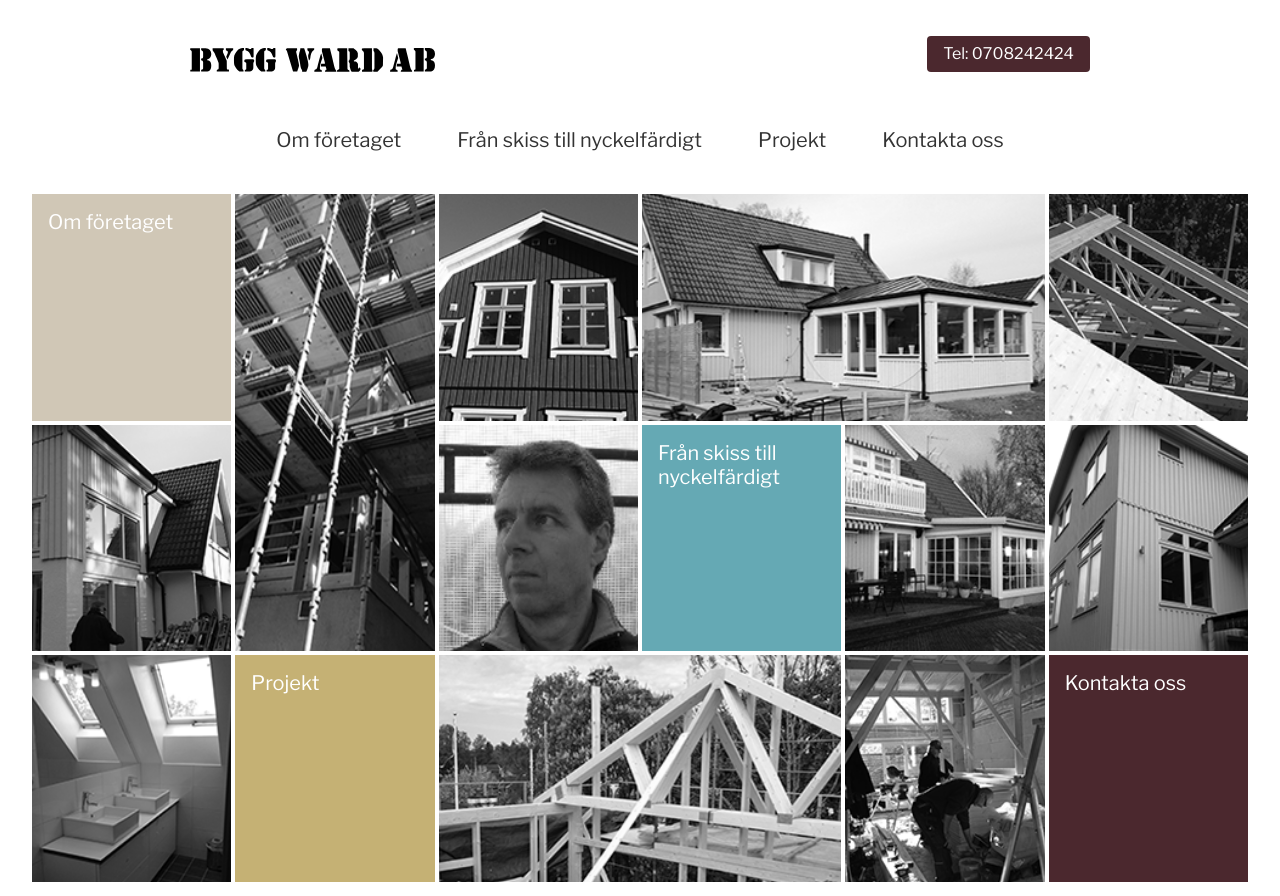
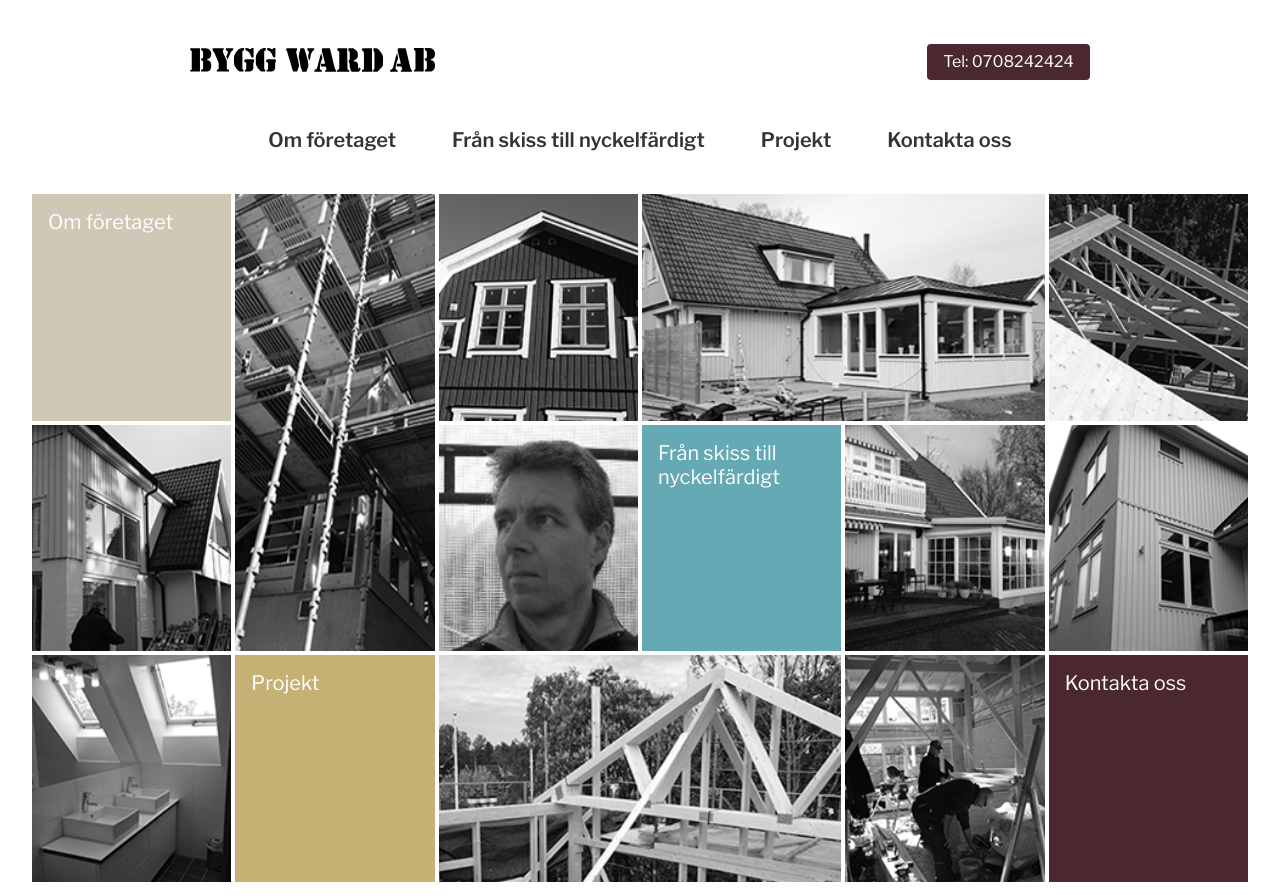
Before and after one commit to Byggward/byggward.github.io, an Eleventy site: page src/index.md in a window 1280 px wide. Shown: the top 896 px of the page. Built offline with nearby package versions, Linux system fonts and the light colour scheme; Eleventy itself is replaced by a stand-in of ours; files that its build step writes are made by us from their sources.

Commit message:
minor css changes

```diff
--- a/public/css/_navigation.scss
+++ b/public/css/_navigation.scss
@@ -92,7 +92,7 @@ nav {
         padding: 6px 16px;
         margin: 0;
         border-radius: 4px;
-        margin: 16px 0 32px 0;
+        margin: 24px 0 24px 0;
       }
     }
 
@@ -222,6 +222,7 @@ nav {
       @include breakpoint-up(lg) {
         display: inline;
         padding: 0 20px 10px 20px;
+        font-weight: 600;
       }
 
       &::after {
```
Also changed, not shown: public/css/styles.css, 4 other files.
